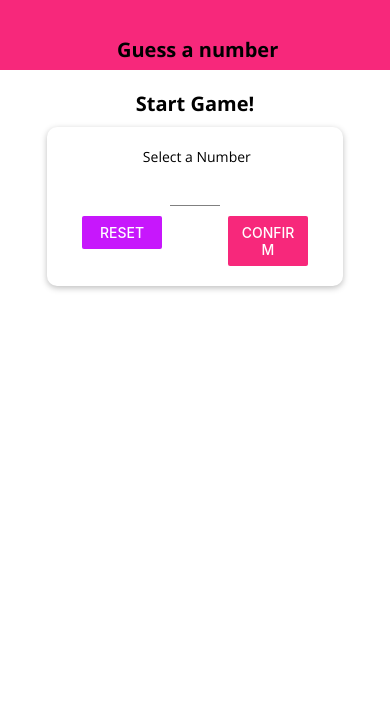
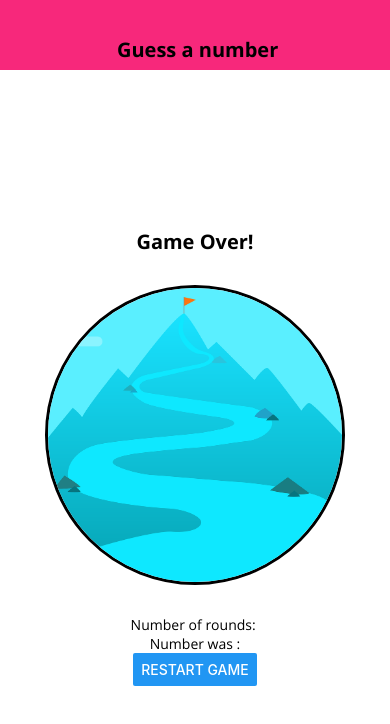
Before and after one commit to tmosco/Guess-game-Mobile-App, a React Native app: screen / in a window 390 px wide. Shown: the top 724 px of the page. Built offline with nearby package versions, Linux system fonts and the light colour scheme.

Commit message:
image comming from the local directory

```diff
--- a/App.js
+++ b/App.js
@@ -63,7 +63,8 @@
   return (
     <View style={styles.screen}>
       <Header title="Guess a number" />
-      {content}
+      {/* {content} */}
+      <GameOverScreen/>
     </View>
   );
 }
--- a/screens/GameOverScreen.js
+++ b/screens/GameOverScreen.js
@@ -1,14 +1,23 @@
 import React from 'react';
-import { View, Text, StyleSheet, Button } from 'react-native';
+import { View, Text, StyleSheet, Button, Image } from 'react-native';
+
 import BodyText from '../components/BodyText';
+import TitleText from '../components/TitleText';
 
 const GameOverScreen = (props) => {
   return (
     <View style={styles.screen}>
-      <BodyText>Game Over!</BodyText>
+      <TitleText>Game Over!</TitleText>
+      <View style={styles.imageContainer}>
+        <Image
+          source={require('../assets/success.png')}
+          style={styles.image}
+          resizeMode="cover"
+        />
+      </View>
       <BodyText>Number of rounds: {props.gameRound}</BodyText>
       <BodyText>Number was :{props.userNumber}</BodyText>
-      <Button title="Restart Game"  onPress={props.newGame}/>
+      <Button title="Restart Game" onPress={props.newGame} />
     </View>
   );
 };
@@ -19,7 +28,23 @@
     padding: 20,
     alignItems: 'center',
     justifyContent: 'center',
+
   },
+  image: {
+    width: '100%',
+    height: '100%',
+  },
+  imageContainer:{
+    borderRadius: 150,
+    borderWidth:3,
+    borderColor: 'black',
+    width: 300,
+    height: 300,
+    overflow:'hidden',
+    marginVertical:30
+
+
+  }
 });
 
 export default GameOverScreen;
--- a/screens/GameScreen.js
+++ b/screens/GameScreen.js
@@ -3,7 +3,7 @@
 
 import NumberContainer from '../components/NumberContainer';
 import Card from '../components/Card';
-import BodyText from '../components/BodyText';
+import TitleText from '../components/TitleText';
 
 const generateRandomBetween = (min, max, exclude) => {
   min = Math.ceil(min);
@@ -63,7 +63,7 @@
 
   return (
     <View style={styles.screen}>
-      <BodyText>Opponent's Guess</BodyText>
+      <TitleText>Opponent's Guess</TitleText>
       <NumberContainer>{currentGuess}</NumberContainer>
       <Card style={styles.buttonContainer}>
         <Button title="LOWER" onPress={nextGuessHandler.bind(this, 'lower')} />
```
Also changed, not shown: assets/success.png (added).
